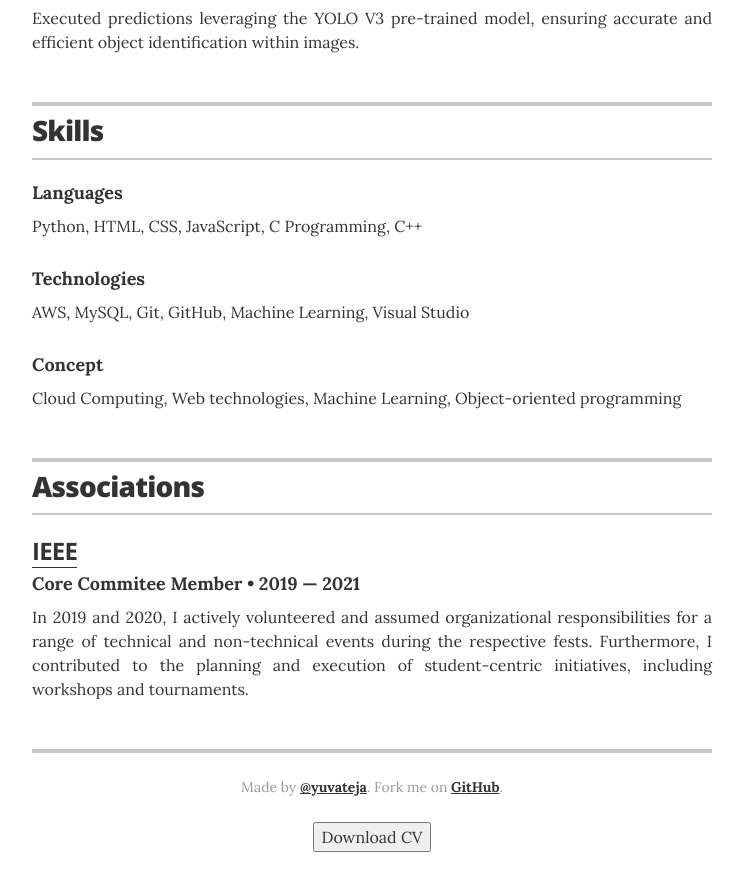
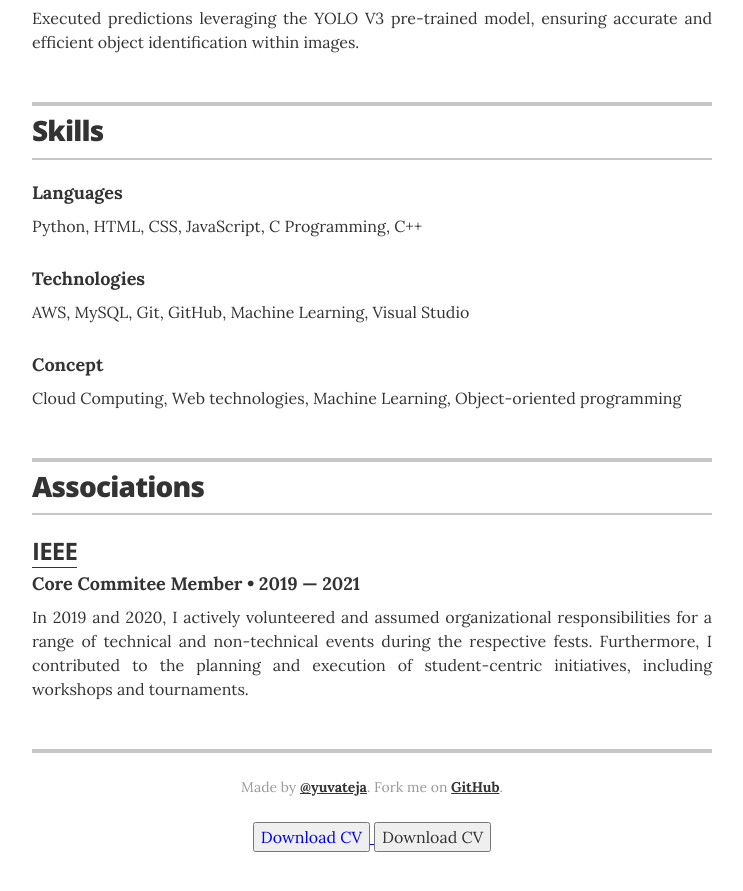
Before and after one commit to YuvaTeja-Pandranki/resume, a Jekyll site: the page built from index.html, in a window 1280 px wide and 900 px high, scrolled down 2139 px. Shown: the top 891 px of the window, without its empty margins (268-1011 px from the left). Built offline with Jekyll 4.4.1, drawn with Linux system fonts in a browser that asks for light colours.

Commit message:
Update download button

```diff
--- a/_layouts/resume.html
+++ b/_layouts/resume.html
@@ -235,6 +235,9 @@
       <footer class="page-footer">
         <p class="footer-line">Made by <a href="https://www.linkedin.com/in/yuva-teja-pandranki/">@yuvateja</a>. Fork me on <a href="https://github.com/YuvaTeja-Pandranki/">GitHub</a>.</p>
         <br>
+        <a href="https://drive.google.com/file/d/16LmIRrzoMAyqtdnQCNIbjftHvgmY-5Ap/view?usp=sharing">
+          <button type="submit" class="w3-btn w3-round-xlarge">Download CV</button>
+        </a>
         <button type="submit" onclick="window.open('/resume.pdf')" class="w3-btn w3-round-xlarge">Download CV</button>
       </footer>
 
```
